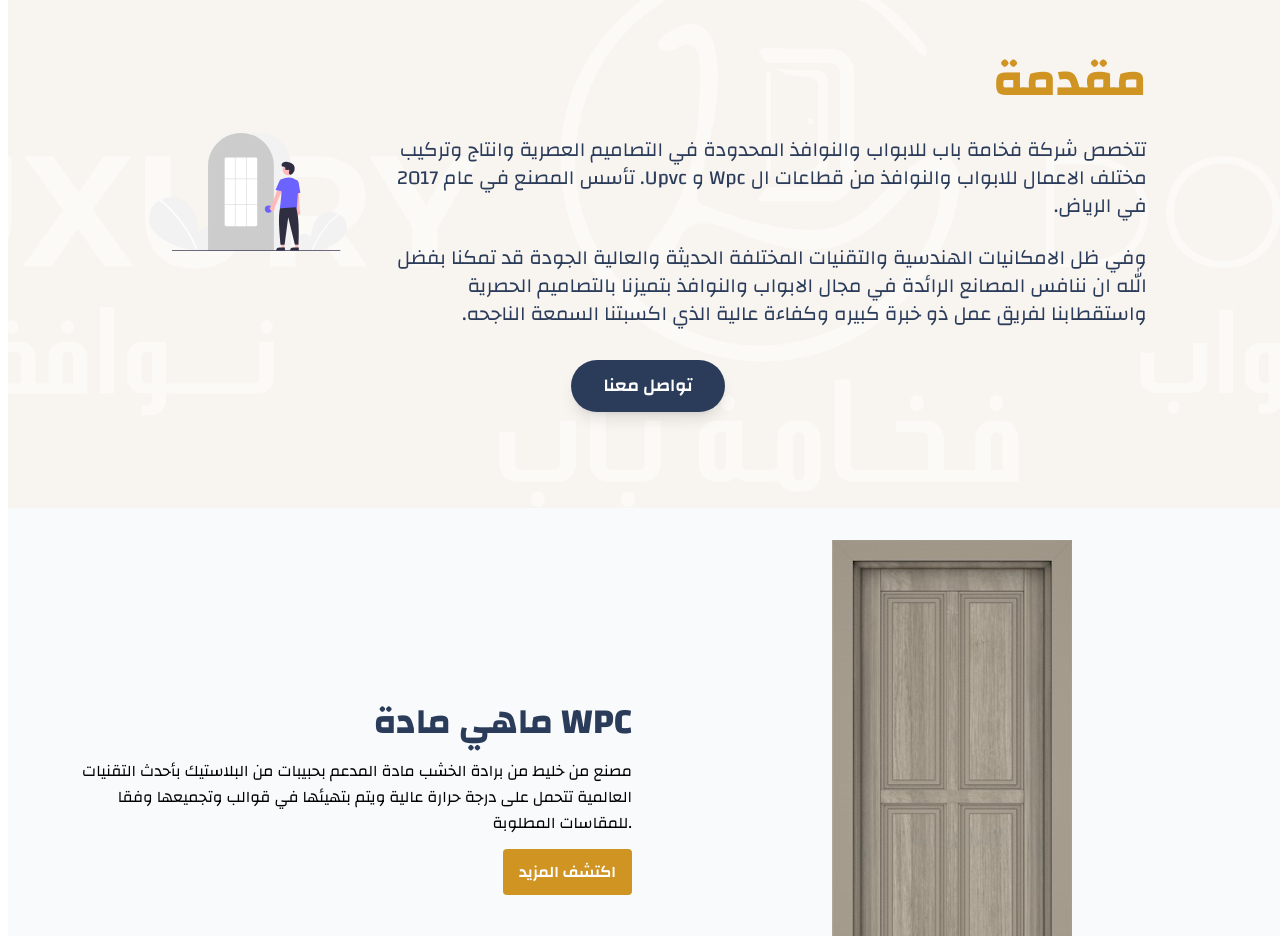
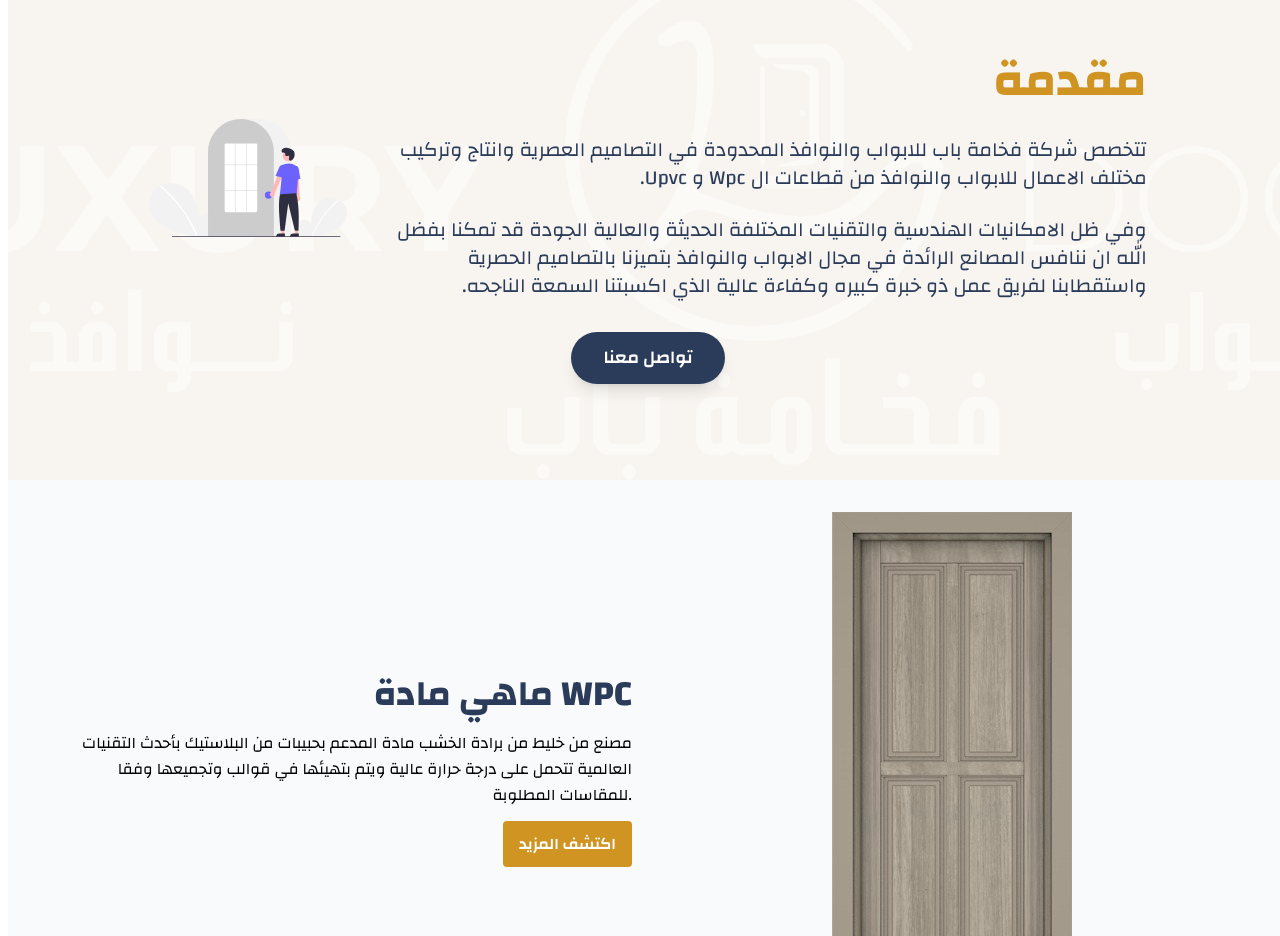
Before and after one commit to Ebrahimsamad/luxury-door, a React (Vite) app: page /dashboard in a window 1280 px wide. Shown: the part 920-1856 px from the top of the page. Built offline with nearby package versions, Linux system fonts and the light colour scheme.

Commit message:
STYLE:Fix some wrong text

```diff
--- a/src/features/home/IntroductionSection.jsx
+++ b/src/features/home/IntroductionSection.jsx
@@ -33,7 +33,7 @@ const IntroductionSection = () => {
           <p className="text-lg sm:text-xl md:text-xl mb-6">
             تتخصص شركة فخامة باب للابواب والنوافذ المحدودة في التصاميم العصرية
             وانتاج وتركيب مختلف الاعمال للابواب والنوافذ من قطاعات ال Wpc و
-            Upvc. تأسس المصنع في عام 2017 في الرياض.
+            Upvc.
           </p>
           <p className="text-lg sm:text-xl md:text-xl">
             وفي ظل الامكانيات الهندسية والتقنيات المختلفة الحديثة والعالية
```
